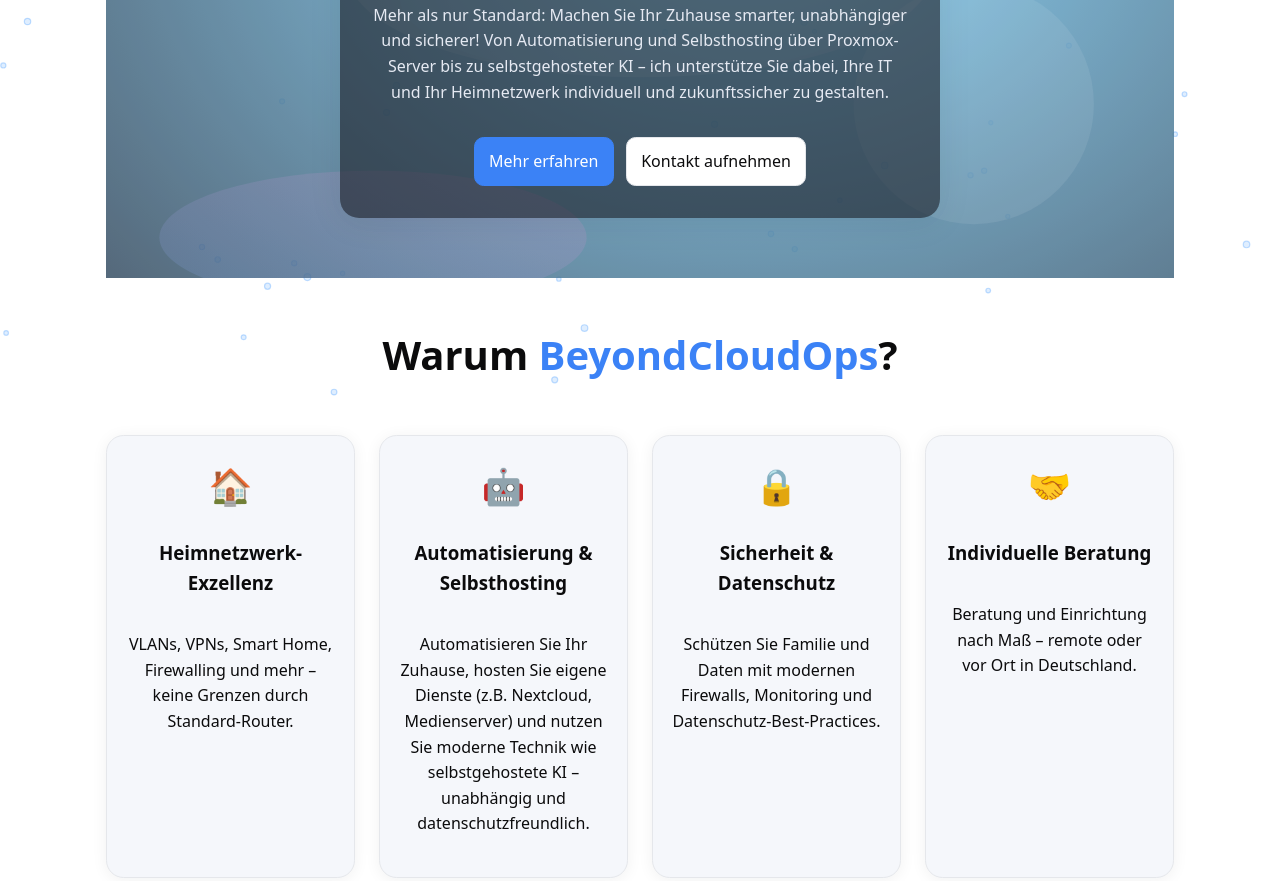
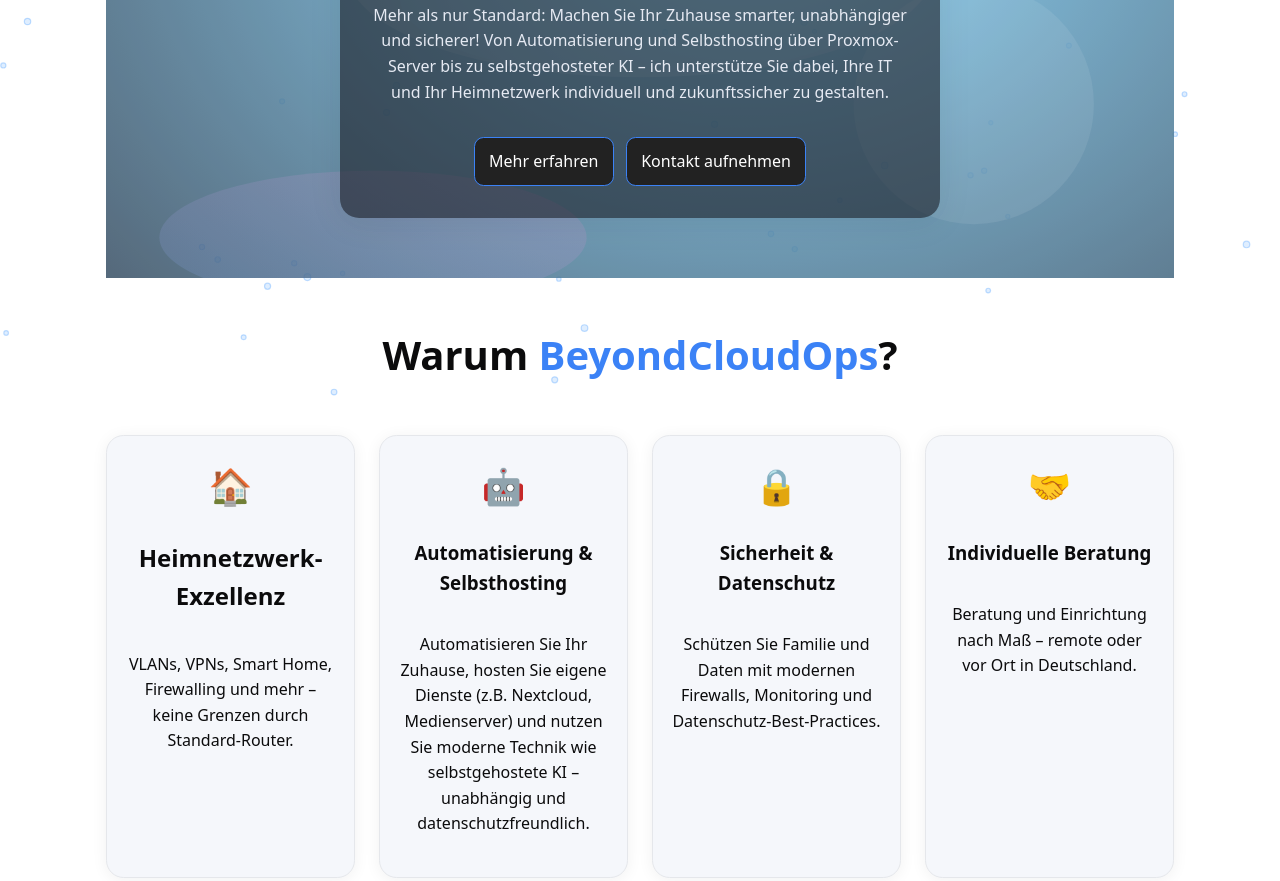
Before and after one commit to bangboomlu/beyondcloudops_site, a plain HTML site: page index.html in a window 1280 px wide. Shown: the part 391-1272 px from the top of the page. Drawn offline with Linux system fonts and the light colour scheme.

Commit message:
Refactor button styles and update HTML structure for better accessibility

```diff
--- a/assets/styles.css
+++ b/assets/styles.css
@@ -215,13 +215,26 @@ input:focus, textarea:focus {
 }
 .error { color: #b91c1c; min-height: 1.25rem; }
 
+
 .btn {
   display: inline-flex; align-items: center; justify-content: center;
   padding: .65rem .9rem; border-radius: .6rem; text-decoration: none; cursor: pointer;
-  border: 1px solid var(--border); background: var(--bg); color: var(--text);
+  border: 1px solid var(--accent);
+  background: #222; /* deutlich dunkler für besseren Kontrast */
+  color: #fff;
+  transition: background 0.2s, color 0.2s;
 }
-.btn.primary { background: var(--accent); color: var(--accent-contrast); border-color: var(--accent); }
-.btn:focus { outline: none; box-shadow: 0 0 0 .25rem var(--ring); }
+.btn.primary {
+  background: var(--accent);
+  color: var(--accent-contrast);
+  border-color: var(--accent);
+}
+.btn:focus, .btn:hover {
+  background: #0057b8; /* kräftiges Blau für Fokus/Hover */
+  color: #fff;
+  outline: none;
+  box-shadow: 0 0 0 .25rem var(--ring);
+}
 
 .site-footer {
   border-top: 1px solid var(--border); padding: 1rem; text-align: center; color: var(--muted);
--- a/index.html
+++ b/index.html
@@ -44,7 +44,7 @@
   <h1>BeyondCloudOps: Smarte IT & Automatisierung für Ihr Zuhause</h1>
   <p>Mehr als nur Standard: Machen Sie Ihr Zuhause smarter, unabhängiger und sicherer! Von Automatisierung und Selbsthosting über Proxmox-Server bis zu selbstgehosteter KI – ich unterstütze Sie dabei, Ihre IT und Ihr Heimnetzwerk individuell und zukunftssicher zu gestalten.</p>
     <div class="cta">
-      <a class="btn primary" href="/about.html">Mehr erfahren</a>
+  <a class="btn" href="/about.html">Mehr erfahren</a>
   <a class="btn" href="mailto:hesse@beyondcloudops.de">Kontakt aufnehmen</a>
     </div>
   </div>
@@ -55,7 +55,7 @@
   <div class="feature-grid" role="list">
     <div class="feature-card" role="listitem">
       <div class="feature-icon" aria-hidden="true">🏠</div>
-      <h3>Heimnetzwerk-Exzellenz</h3>
+      <h2>Heimnetzwerk-Exzellenz</h2>
       <p>VLANs, VPNs, Smart Home, Firewalling und mehr – keine Grenzen durch Standard-Router.</p>
     </div>
     <div class="feature-card" role="listitem">
@@ -84,7 +84,7 @@
 <section class="callout">
   <h2>Bereit für mehr als die Fritz!Box?</h2>
   <p>Erleben Sie, was Ihr Heimnetzwerk wirklich kann. Holen Sie sich professionelle Unterstützung für mehr als nur die Grundlagen – schnell, sicher und zukunftsfähig.</p>
-  <a class="btn primary" href="mailto:hesse@beyondcloudops.de">Kostenlose Erstberatung anfragen</a>
+  <a class="btn" href="mailto:hesse@beyondcloudops.de">Kostenlose Erstberatung anfragen</a>
 </section>
 
 
```
